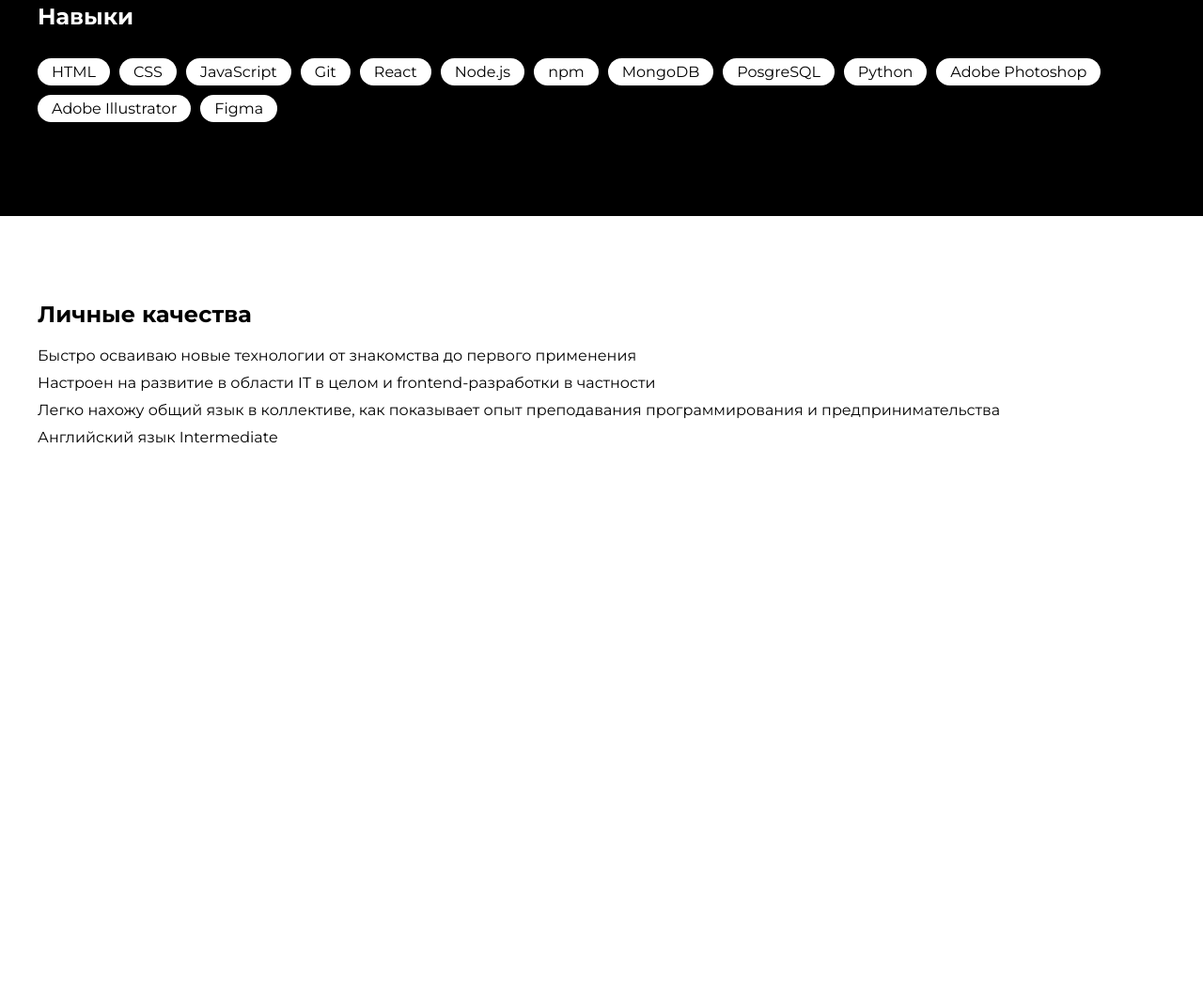
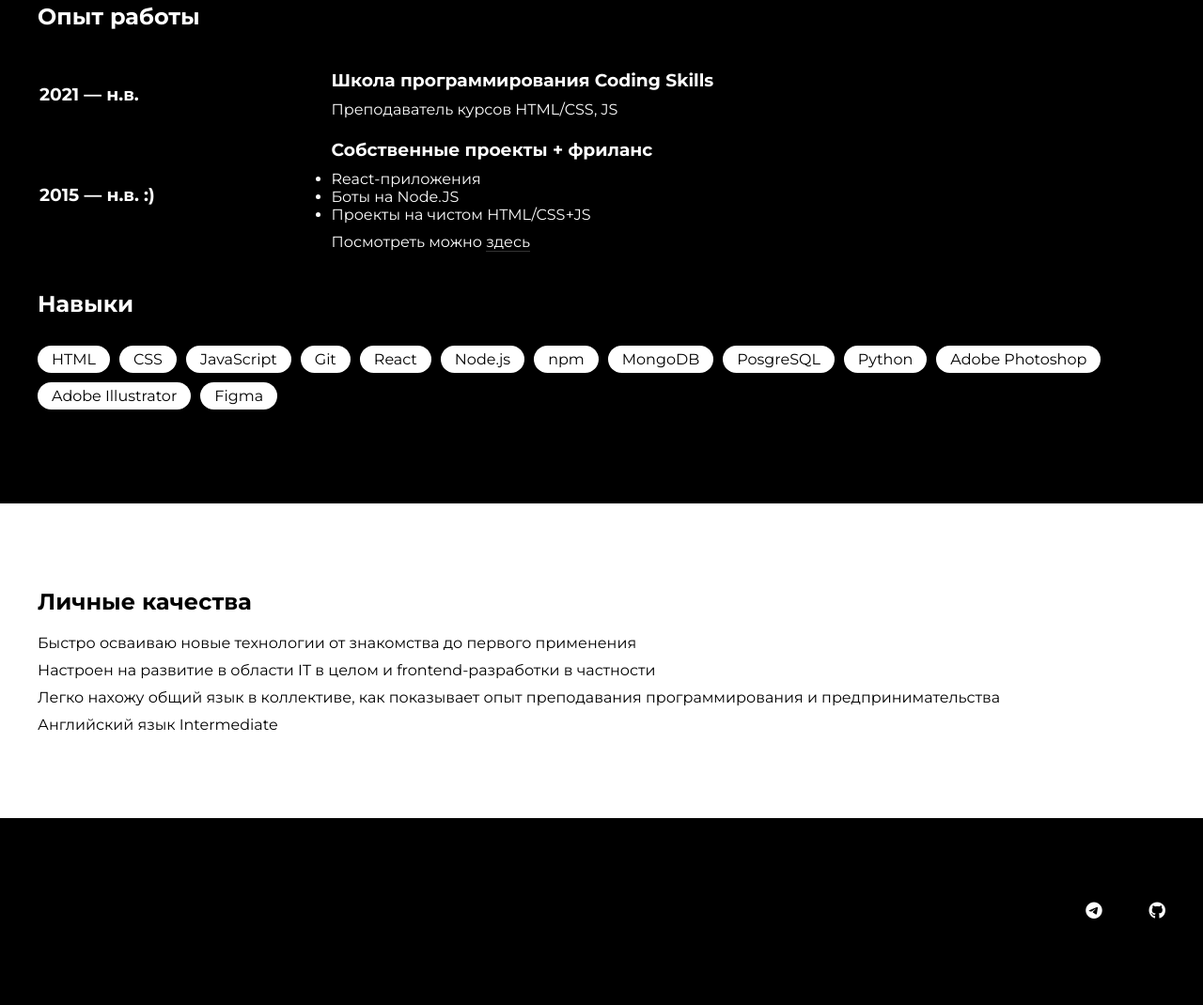
Before and after one commit to korovindn/portfolio, a plain HTML site: page resume.html in a window 1280 px wide. Shown: the part 990-2060 px from the top of the page at 94% size. Before the commit the page ends 1705 px from the top, so only its background shows below. Drawn offline with Linux system fonts and the light colour scheme.

Commit message:
added footer and new project

```diff
--- a/resume.html
+++ b/resume.html
@@ -55,7 +55,7 @@
                             </div>
                         </div>
                         <p style="margin-top: 3em;">
-                            Я окончил МГТУ им. Н.Э. Баумана. Имею практический опыт применения HTML, CSS и JavaScript в <a href="index.html#portfolio" class = "in_text_link">самостоятельных проектах</a>, базовые знания React и Node.js.
+                            Я окончил МГТУ им. Н.Э. Баумана. Имею практический опыт применения HTML, CSS и JavaScript в <a href="index.html#portfolio" target="_blank" class = "in_text_link">самостоятельных проектах</a>, базовые знания React и Node.js.
                         </p>
                     </div>
                 </section>
@@ -81,6 +81,33 @@
                                     </div>
                                 </td>
                               </tr>
+                        </table>
+                        <h1>Опыт работы</h1>
+                        <table class="education">
+                            <tr>
+                                <td class="edication_year"><h3>2021 — н.в.</h3></td>
+                                <td class="education_description">
+                                    <div class="education_description_content">
+                                        <h3>Школа программирования Coding Skills</h3>
+                                        <p>Преподаватель курсов HTML/CSS, JS</p>
+                                    </div>
+                                </td>
+                            </tr>
+                            <tr>
+                                <td class="edication_year"><h3>2015 — н.в. :)</h3></td>
+                                <td class="education_description">
+                                    <div class="education_description_content">
+
+                                        <h3>Собственные проекты + фриланс</h3>
+                                        <ul class="education_description_list">
+                                            <li>React-приложения</li>
+                                            <li>Боты на Node.JS</li>
+                                            <li>Проекты на чистом HTML/CSS+JS</li>
+                                        </ul>
+                                        <p>Посмотреть можно <a href="index.html#portfolio" target="_blank" class="in_text_link-white">здесь</a></p>
+                                    </div>
+                                </td>
+                            </tr>
                           </table>
                         <h1>Навыки</h1>
                         <ul class = "skills_list">
@@ -111,6 +138,22 @@
                         </ul>
                     </div>
                 </section>
+                <section class="page__section2">
+                    <div class="page__section_container">
+                       <div class="menu">
+                          <nav class="menu__body">
+                             <ul class="menu__list">
+                                <li>
+                                   <a href="https://t.me/korovin_dmitry" target="_blank" class="menu__link"><i class="fab fa-telegram" style="font-size: 18px;"></i></a>
+                                </li>
+                                <li>
+                                   <a href="https://github.com/korovindn" target="_blank" class="menu__link"><i class="fab fa-github" style="font-size: 18px;"></i></a>
+                                </li>
+                             </ul>
+                          </nav>
+                       </div>
+                    </div>
+                 </section>
             </main>
         </div>
     </body>
--- a/styles/index.css
+++ b/styles/index.css
@@ -40,6 +40,7 @@ html {
 
 .menu__list{
     display: flex;
+    justify-content: flex-end;
     list-style: none;
 }
 
@@ -92,6 +93,12 @@ html {
     position: relative;
     margin-bottom: 10px;
     border-radius: 10px;
+    transition: 1s ease;
+}
+
+.timeline ul li:hover {
+    padding: 20px;
+    width: 101%;
 }
 
 .timeline ul li:last-child {
@@ -187,6 +194,11 @@ html {
 @media (min-width: 992px){
     .page__section3__cards__item{
         width: 32%;
+        transition: 1s ease;
+    }
+
+    .page__section3__cards__item:hover{
+        width: 33%;
     }
 }
 
--- a/styles/resume.css
+++ b/styles/resume.css
@@ -21,6 +21,13 @@
     text-decoration: none;
     border-bottom: 1px solid;
     border-bottom-color: rgba(0, 0, 0, 0.2);
+}
+
+.in_text_link-white{
+    color: white;
+    text-decoration: none;
+    border-bottom: 1px solid;
+    border-bottom-color: rgba(256, 256, 256, 0.2);
 }
 
 .skills_list{
@@ -58,9 +65,13 @@
     padding: 10px;
 }
 
+.education_description_list{
+    margin: 10px 0;
+}
+
+
 .soft_skills_list{
     list-style: none;
-    margin-bottom: 150px;
 }
 
 .soft_skills_list_item{
```
Also changed, not shown: index.html (+32 -2 lines), img/putin_weather.jpg (added).
